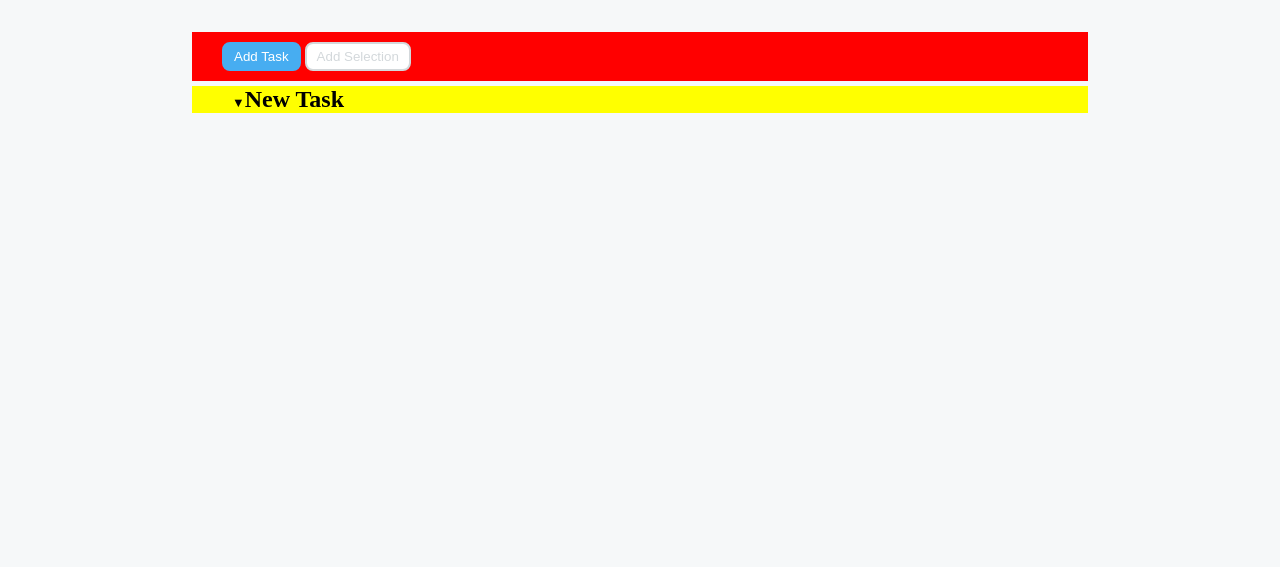
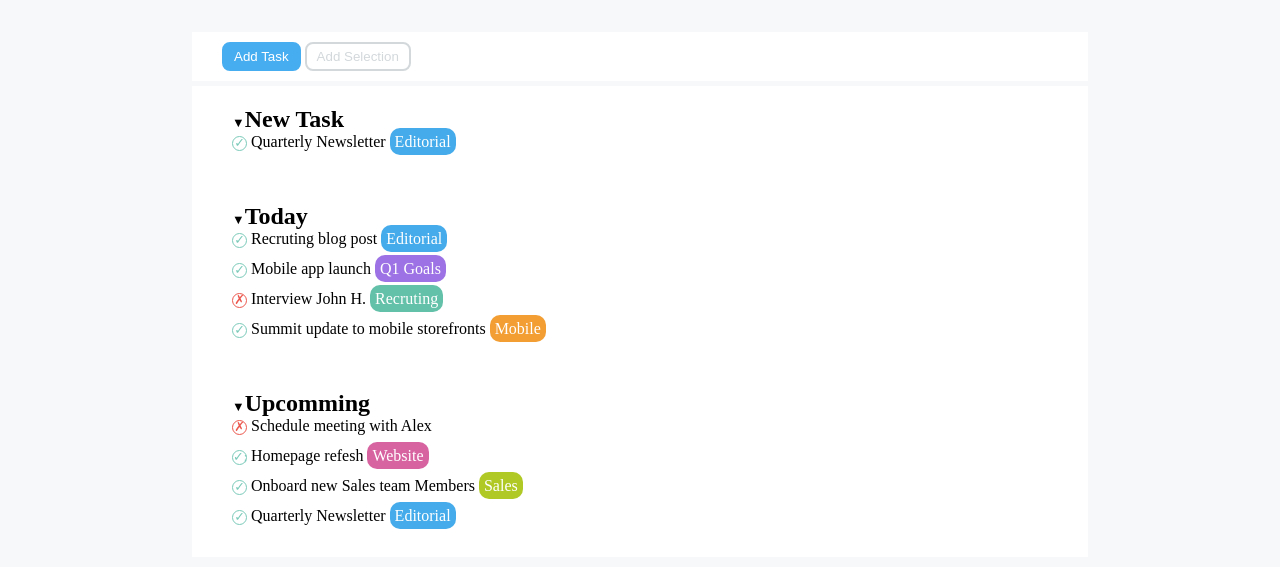
Before and after one commit to italocirillo/html-css-toboolist, a plain HTML site: page index.html in a window 1280 px wide. Shown: the part 63-630 px from the top of the page. Drawn offline with Linux system fonts and the light colour scheme.

Commit message:
Esercizio completo

```diff
--- a/css/style.css
+++ b/css/style.css
@@ -50,7 +50,7 @@ body{
     margin-top: 35px;
     padding: 10px 30px;
     width: 100%;
-    background-color: red;
+    background-color: white;
 }
 .bottone{
     padding: 5px 10px;
@@ -72,13 +72,91 @@ body{
 .sezione-lista{
 
     width: 100%;
-    background-color: yellow;
+    background-color: white;
     margin-top: 5px;
 }
 ul{
     list-style-type: none;
+    padding-left: 0;
+}
+.elemento-lista{
+    padding: 20px 40px;
+}
+.elemento-sottolista{
+    height: 30px;
 }
 
 h2{
     font-size: 1.5rem;
 }
+/*SIMBOLO CERCHIATO*/
+.cerchio{
+    display: inline-block;
+    height: 15px;
+    width: 15px;
+    background-color: white;
+    border: 1.5px solid #7acab9;
+    color: #7acab9;
+    text-align: center;
+    border-radius: 50%;
+    line-height: 10px;
+    text-align: center;
+    vertical-align: center;
+
+}
+.simbolo{
+    font-size: 0.8em;
+    display: inline-block;
+    text-align: center;
+    display: inline-block;
+    color: #7acab9;
+    line-height: 10px;
+    vertical-align: middle;
+
+}
+.cerchio-rosso{
+    display: inline-block;
+    height: 15px;
+    width: 15px;
+    background-color: white;
+    border: 1.5px solid #ec574d;
+    color: #ec574d;
+    text-align: center;
+    border-radius: 50%;
+    line-height: 10px;
+    text-align: center;
+    vertical-align: center;
+
+}
+.simbolo-croce{
+    font-size: 0.8em;
+    display: inline-block;
+    text-align: center;
+    display: inline-block;
+    color: #ec574d;
+    line-height: 10px;
+    vertical-align: middle;
+}
+/*ETICHETTA*/
+.etichetta{
+    height: 10px;
+    background-color: #45abea;
+    color: white;
+    border-radius: 10px;
+    padding: 5px;
+}
+#etichetta-viola{
+    background-color: #9c72e4;
+}
+#etichetta-verde{
+    background-color: #63c0a9;
+}
+#etichetta-arancio{
+    background-color: #f29e33;
+}
+#etichetta-fucsia{
+    background-color: #d863a1;
+}
+#etichetta-verde-chiaro{
+    background-color: #b0c925;
+}
--- a/index.html
+++ b/index.html
@@ -32,14 +32,95 @@
             <div class="sezione-lista">
                 <ul>
                     <li>
-                        <h2><span class="entity">&#9660;</span>New Task</h2>
-                        <ul>
-                            <li>
-                                <div class="cerchio-simbolo"></div>
-                            </li>
-                        </ul>
+                        <!-- New Task -->
+                        <div class="elemento-lista">
+                            <h2><span class="entity">&#9660;</span>New Task</h2>
+                            <ul >
+                                <li class="elemento-sottolista">
+                                    <div class="cerchio"><span class="simbolo">&check;</span></div>
+                                    <span>Quarterly Newsletter</span>
+                                    <span class="etichetta">Editorial</span>
+
+
+                                </li>
+                            </ul>
+                        </div>
+
                     </li>
 
+                    <li>
+                        <!-- Today -->
+                        <div class="elemento-lista">
+                            <h2><span class="entity">&#9660;</span>Today</h2>
+                            <ul >
+                                <li class="elemento-sottolista">
+                                    <div class="cerchio"><span class="simbolo">&check;</span></div>
+                                    <span>Recruting blog post</span>
+                                    <span class="etichetta">Editorial</span>
+                                </li>
+
+                                <li class="elemento-sottolista">
+                                    <div class="cerchio"><span class="simbolo">&check;</span></div>
+                                    <span>Mobile app launch</span>
+                                    <span class="etichetta" id="etichetta-viola">Q1 Goals</span>
+                                </li>
+
+                                <li class="elemento-sottolista">
+                                    <div class="cerchio-rosso"><span class="simbolo-croce">&cross;</span></div>
+                                    <span>Interview John H.</span>
+                                    <span class="etichetta" id="etichetta-verde">Recruting</span>
+                                </li>
+
+                                <li class="elemento-sottolista">
+                                    <div class="cerchio"><span class="simbolo">&check;</span></div>
+                                    <span>Summit update to mobile storefronts</span>
+                                    <span class="etichetta" id="etichetta-arancio">Mobile</span>
+                                </li>
+                            </ul>
+                        </div>
+
+                    </li>
+
+                    <li>
+                        <!-- Upcomming -->
+                        <div class="elemento-lista">
+                            <h2><span class="entity">&#9660;</span>Upcomming</h2>
+                            <ul >
+                                <li class="elemento-sottolista">
+                                    <div class="cerchio-rosso"><span class="simbolo-croce">&cross;</span></div>
+                                    <span>Schedule meeting with Alex</span>
+
+
+                                </li>
+
+                                <li class="elemento-sottolista">
+                                    <div class="cerchio"><span class="simbolo">&check;;</span></div>
+                                    <span>Homepage refesh</span>
+                                    <span class="etichetta" id="etichetta-fucsia">Website</span>
+
+
+                                </li>
+
+                                <li class="elemento-sottolista">
+                                    <div class="cerchio"><span class="simbolo">&check;</span></div>
+                                    <span>Onboard new Sales team Members</span>
+                                    <span class="etichetta" id="etichetta-verde-chiaro">Sales</span>
+
+
+                                </li>
+
+                                <li class="elemento-sottolista">
+                                    <div class="cerchio"><span class="simbolo">&check;</span></div>
+                                    <span>Quarterly Newsletter</span>
+                                    <span class="etichetta">Editorial</span>
+
+
+                                </li>
+                            </ul>
+                        </div>
+
+                    </li>
+            <!-- fine lista -->
                 </ul>
             </div>
         </div>
```
